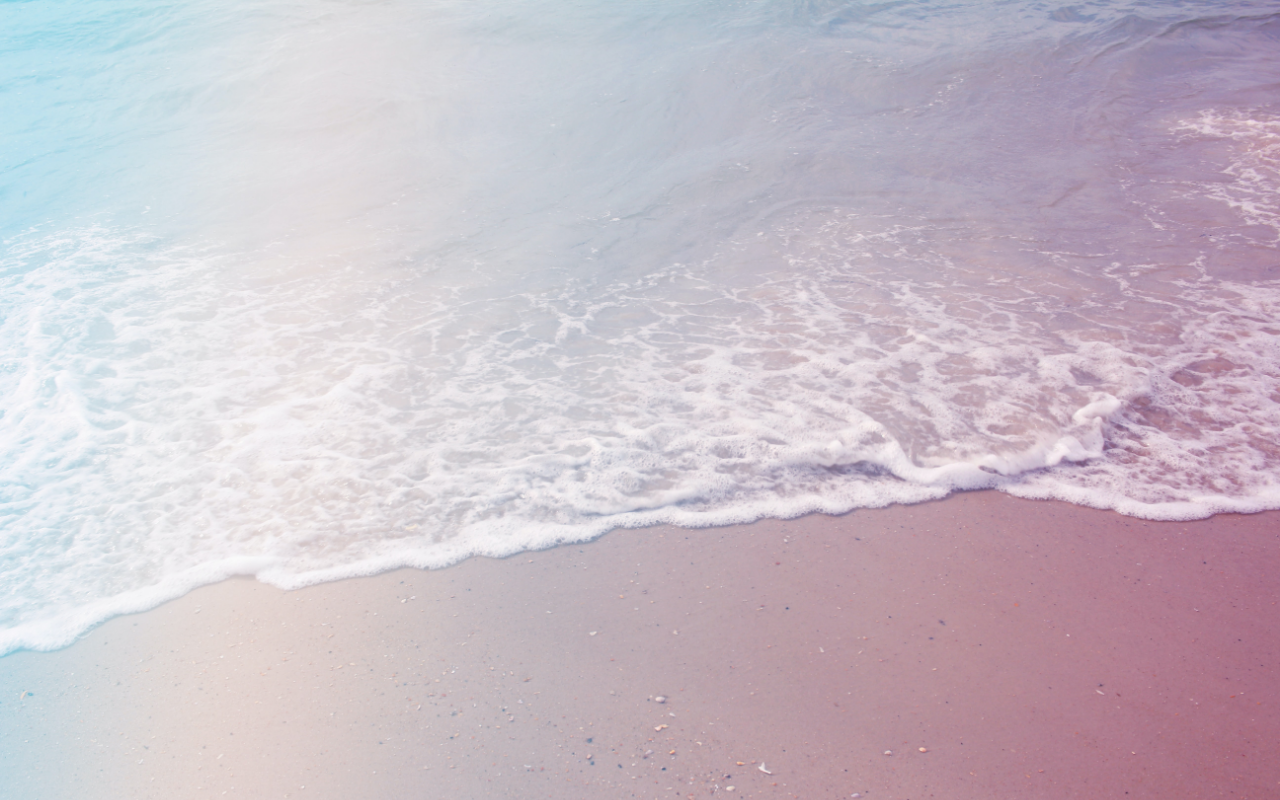
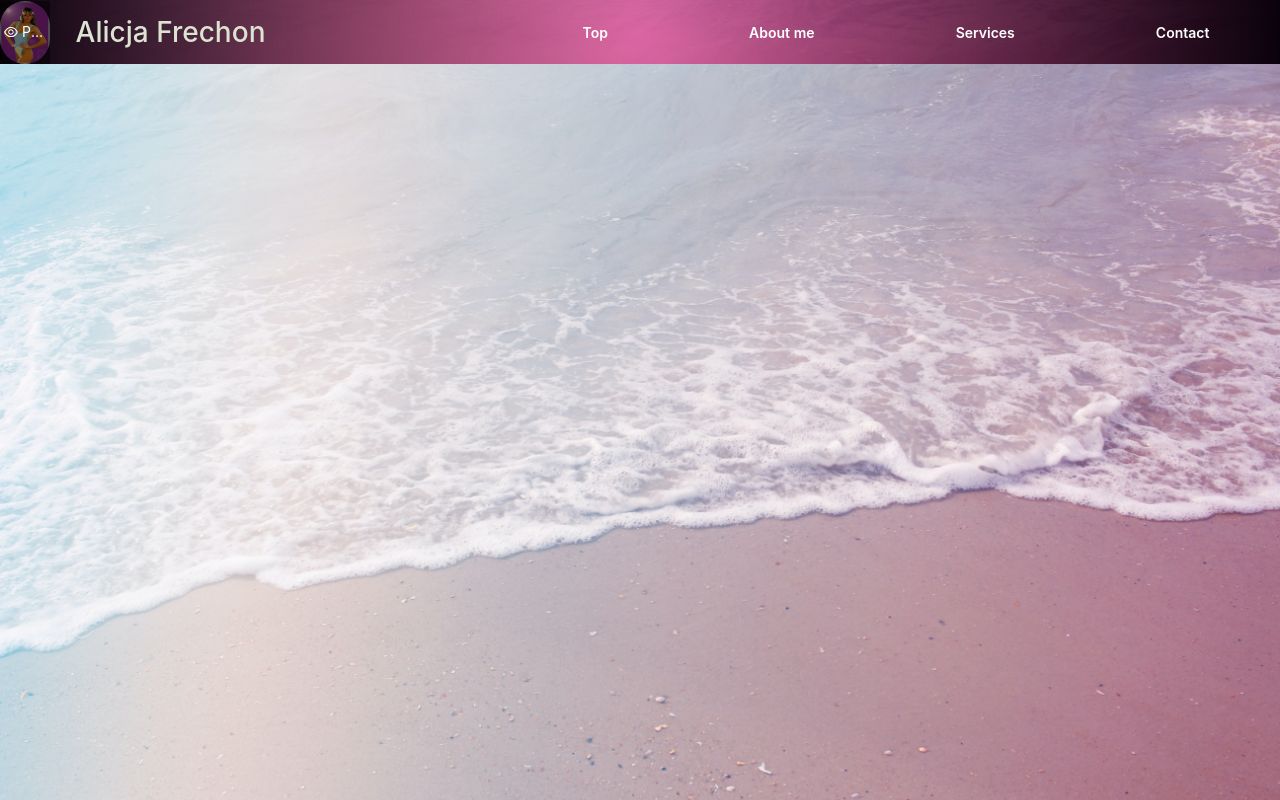
Before and after one commit to MartaKode/alicja-frechon, a React (Create React App) app: page / in a window 1280 px wide. Built offline with nearby package versions, Linux system fonts and the light colour scheme.

Commit message:
navbar implementation

```diff
--- a/src/App.js
+++ b/src/App.js
@@ -1,13 +1,13 @@
 import './App.css';
 // import HomePage from './components/HomePage';
-// import NavBar from './components/NavBar';
+import NavBar from './components/NavBar';
 
 
 function App() {
   return (
     <div className="App">
-      {/* <NavBar />
-      <HomePage /> */}
+      <NavBar />
+      {/* <HomePage /> */}
     </div>
   );
 }
--- /dev/null
+++ b/src/components/NavBar.js
@@ -0,0 +1,30 @@
+import React from 'react'
+import { Avatar } from '@material-ui/core'
+import avatar from '../images/coverPhoto.jpg'
+import { Image } from 'antd';
+const NavBar = () => {
+
+
+
+    return (
+        <div className='navigation' id='nav'>
+            <div className='header' >
+                <Image alt="Remy Sharp" src={avatar} className='avatar' style={{ width: '50px', height: '4.5em' }} />
+                <h1> Alicja Frechon</h1>
+            </div>
+            <nav >
+                <ul className='container' >
+                    <li><a href='#top'>Top</a></li>
+                    <li><a href='#about'>About me</a></li>
+                    <li><a href='#services'>Services</a></li>
+                    <li><a href='#contact'>Contact</a></li>
+                </ul>
+            </nav>
+
+        </div>
+    )
+}
+
+
+
+export default NavBar
```
Also changed, not shown: 1 other file (tests, documents, lock files or other folders).
